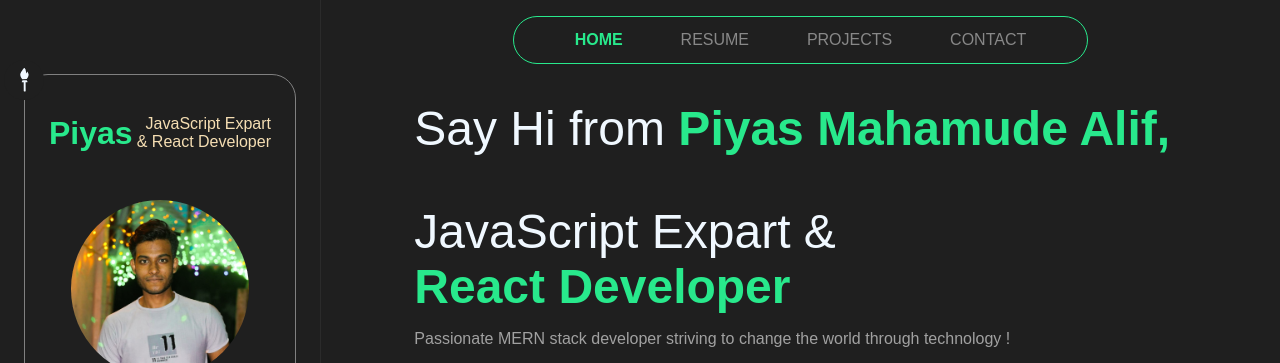
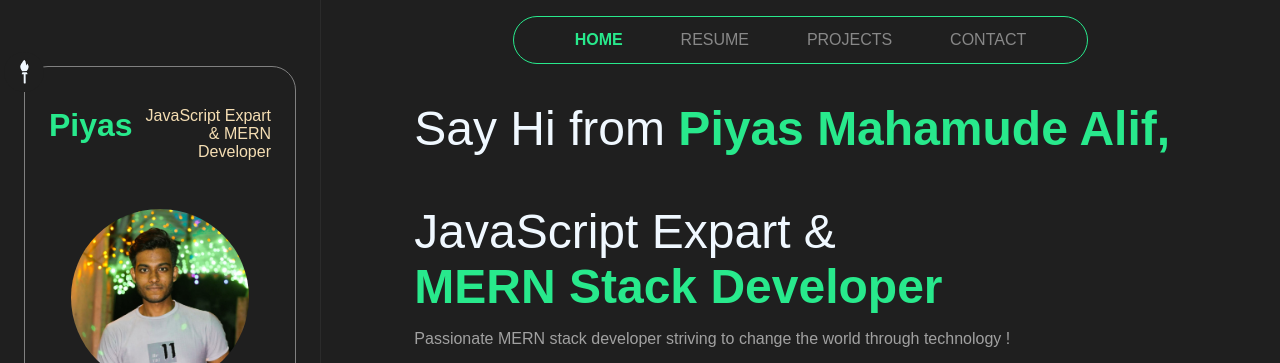
Before and after one commit to PIYAS137/MyPortfolio, a React (Vite) app: page / in a window 1280 px wide. Shown: the top 363 px of the page. Built offline with nearby package versions, Linux system fonts and the light colour scheme; a web font is replaced by a local one.

Commit message:
polish home page

```diff
--- a/src/components/LeftSlice.tsx
+++ b/src/components/LeftSlice.tsx
@@ -37,7 +37,7 @@ const LeftSlice = () => {
                     <HandBurger />
                     <div className="cardTitle">
                         <h1>Piyas</h1>
-                        <p>JavaScript Expart<br />& React Developer</p>
+                        <p>JavaScript Expart<br />& MERN Developer</p>
                     </div>
                     <div className="cardBody">
                         <img className='cardImg' src={MyPic} alt="" />
--- a/src/components/pages/Home.tsx
+++ b/src/components/pages/Home.tsx
@@ -12,7 +12,7 @@ const Home = () => {
     <div className='homeWrapper'>
       <div className="introductionDiv">
         <p>Say Hi from <span>Piyas Mahamude Alif,</span></p>
-        <p>JavaScript Expart & <br /><span>React Developer</span></p>
+        <p>JavaScript Expart & <br /><span>MERN Stack Developer</span></p>
         <p className='detx' style={{ fontSize: "1rem", marginTop: "-2em", color: "#a1a1a1" }}><p>Passionate MERN stack developer striving to change the world through technology !</p><br /><span style={{ color: "#28E98C", }}>*</span> I strongly value collaboration and teamwork, leveraging my expertise to foster continuous innovation 🔗.
           <br />
           <span style={{ color: "#28E98C", }}>*</span> I view projects not just as tasks but as opportunities to engage with users and create impactful solutions 💡.</p>
```
